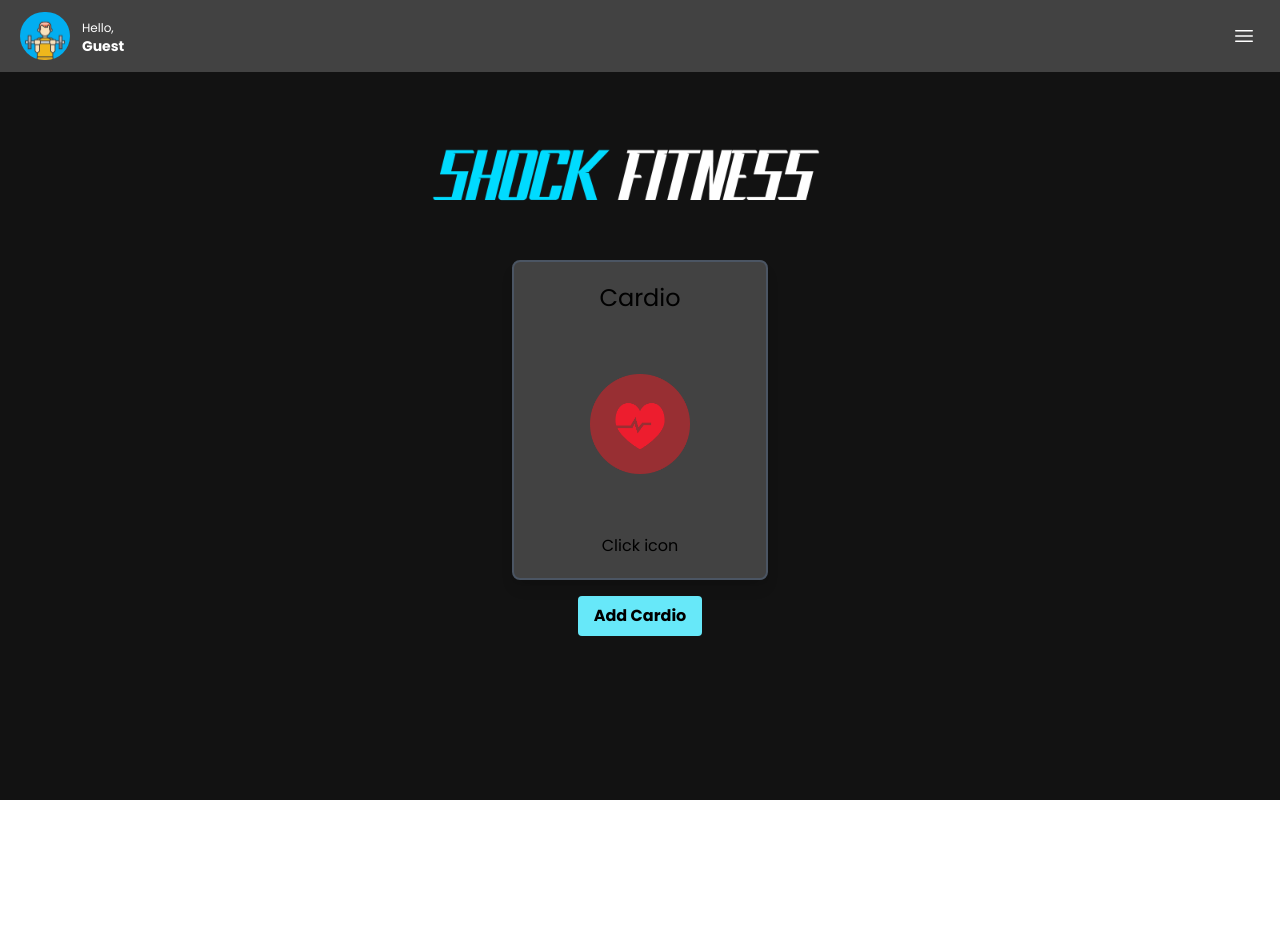
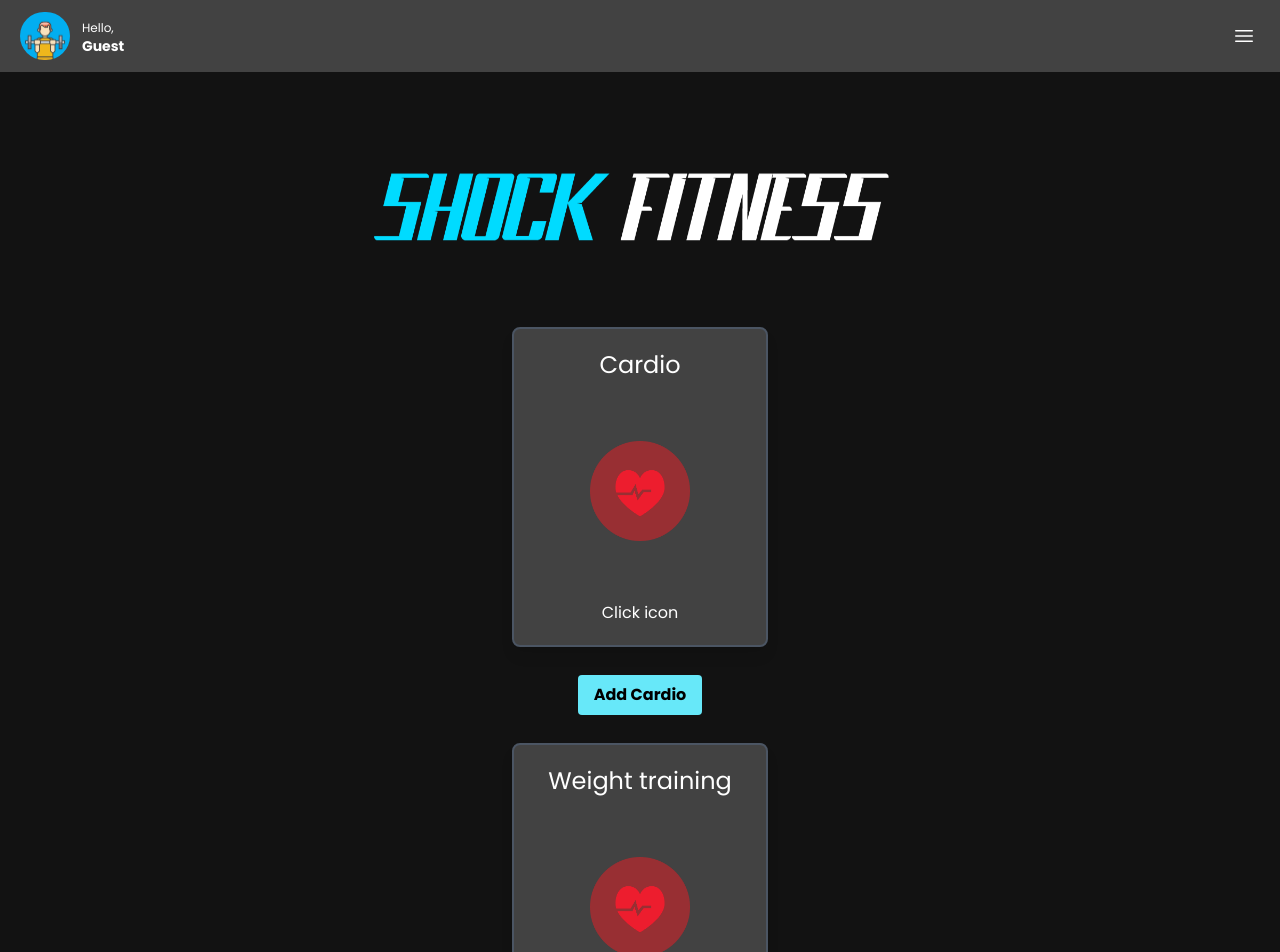
Before and after one commit to kevin7391s/shock_fitness, a Next.js app: page /home in a window 1280 px wide. Shown: the top 952 px of the page. Before the commit the page ends 800 px from the top, so only its background shows below. Built offline with nearby package versions, Linux system fonts and the light colour scheme.

Commit message:
added dynamic capabilities of car
//allowed dynamic data for type, icon, and image of card componenet

```diff
--- a/src/components/card.tsx
+++ b/src/components/card.tsx
@@ -1,19 +1,8 @@
 import { useState } from "react";
 import Image from "next/image";
 
-export default function Card() {
+export default function Card({ cardData }) {
   const [cardState, setCardState] = useState(0);
-
-  const cardData = [
-    {
-      image: "/images/heartlogo.png",
-      text: "",
-    },
-    {
-      image: "/images/boxingman.jpg",
-      text: "This is some overlay text.",
-    },
-  ];
 
   const handleClick = () => {
     setCardState((cardState + 1) % cardData.length);
@@ -24,7 +13,9 @@ export default function Card() {
       className="flex flex-col items-center relative w-64 h-80 mx-auto  overflow-hidden bg-gray-200 justify-center rounded-lg border-2 border-gray-600 shadow-lg cursor-pointer  "
       style={{ backgroundColor: "#424242" }}
     >
-      <p className="text-2xl content-start mb-10 ">Cardio</p>
+      <p className="text-2xl content-start mb-10 text-white ">
+        {cardData[cardState].type}
+      </p>
       <Image
         src={cardData[cardState].image}
         alt="Card Image"
@@ -33,7 +24,7 @@ export default function Card() {
         height={100}
         onClick={handleClick}
       />
-      <p className="mt-5">Click icon</p>
+      <p className="mt-5 text-white">Click icon</p>
       {cardData[cardState].text && (
         <div className="absolute inset-0 flex items-center justify-center p-4 text-white bg-black bg-opacity-50  ">
           {cardData[cardState].text}
--- a/src/pages/home.tsx
+++ b/src/pages/home.tsx
@@ -5,6 +5,28 @@ import Card from "@/components/card";
 import Link from "next/link";
 
 function home() {
+  const cardData1 = [
+    {
+      image: "/images/heartlogo.png",
+      text: "",
+      type: "Cardio",
+    },
+    {
+      image: "/images/boxingman.jpg",
+      text: "This is some overlay text.",
+    },
+  ];
+  const cardData2 = [
+    {
+      image: "/images/heartlogo.png",
+      text: "",
+      type: "Weight training",
+    },
+    {
+      image: "/images/boxingman.jpg",
+      text: "This is some overlay text.",
+    },
+  ];
   return (
     <div
       className="flex flex-col items-center min-h-screen bg-black"
@@ -14,19 +36,22 @@ function home() {
       <Image
         src="/images/shockfitnesstransparent.png"
         alt="Fitness App Logo"
-        className="relative top-10 mt-10"
-        width={600}
+        className="relative top-10 mt-10 ml-5"
+        width={800}
         height={100}
       />
-      <div className="mt-5 text-center items-center">
-        <Card />
+      <div className="static mt-5 text-center items-center">
+        <Card cardData={cardData1} />
       </div>
       <Link
         href="/login"
-        className="bg-cyan-300 hover:bg-cyan-400 text-black font-bold py-2 px-4 rounded mt-4  "
+        className="bg-cyan-300 hover:bg-cyan-400 text-black font-bold py-2 px-4 rounded mt-7  "
       >
         Add Cardio
       </Link>
+      <div className="static mt-7 text-center items-center">
+        <Card cardData={cardData2} />
+      </div>
     </div>
   );
 }
```
